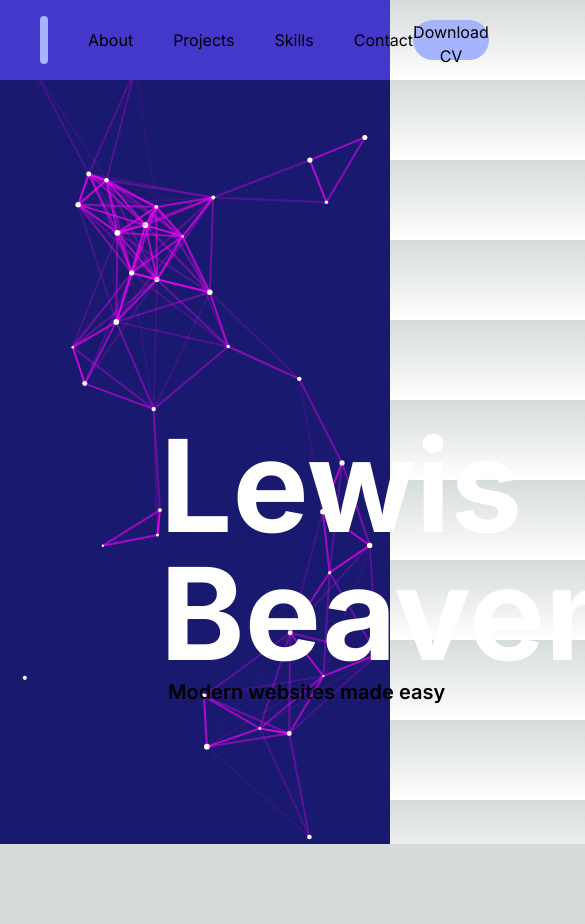
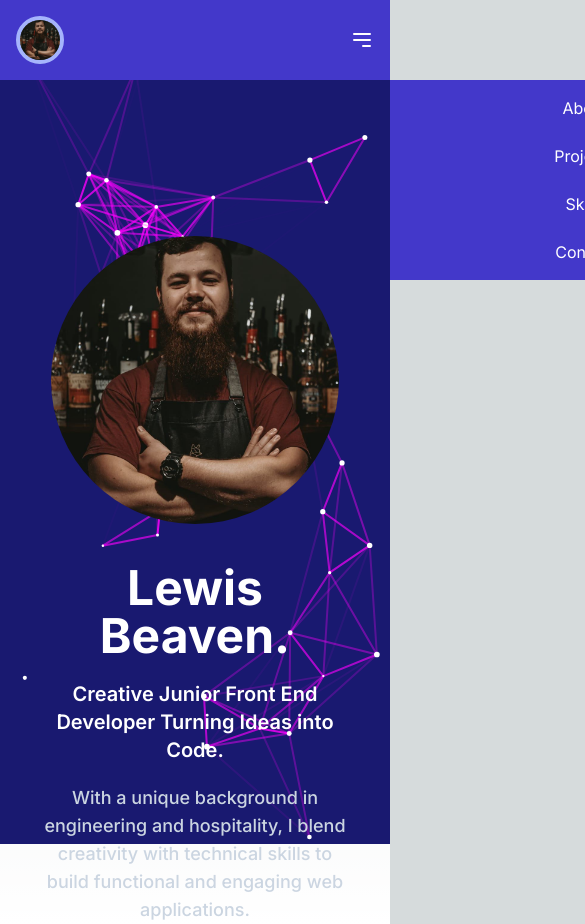
Before and after one commit to LewBeavenDev/Lewbeavendev-Portfolio, a Next.js app: page / in a window 390 px wide. Shown: the top 924 px of the page, 585 px wide, since content can reach past the window. Before the commit the page ends 844 px from the top, so only its background shows below. Built offline with nearby package versions, Linux system fonts and the light colour scheme.

Commit message:
added profile pic and text, and made everything responsive

```diff
--- a/components/Hero.tsx
+++ b/components/Hero.tsx
@@ -1,21 +1,41 @@
-import React from 'react'
+import React from 'react';
 import ParticlesComponent from './Particles';
-
-
+import profilePic from '../public/LewBeavenBar.jpg';
+import Image from 'next/image';
 
 const Hero = () => {
   return (
-    <div>
-      <div className='-z-10 absolute w-screen h-screen flex items-center justify-start pl-40' style={{marginTop: -80}}>
+    <div className="relative w-full h-screen flex flex-col-reverse md:flex-row items-center px-10">
+      {/* Background particles */}
+      <div className="absolute inset-0 -z-10">
         <ParticlesComponent />
-        <div className='pt-20 flex flex-col  h-40 w-120 absolute '>
-          <h1 className='text-white font-bold text-9xl'>Lewis Beaven</h1>
-          <p className='pl-2 text-xl font-semibold'>Modern websites made easy</p>
-        </div>
       </div>
 
+      {/* Text Content */}
+      <div className="flex flex-col justify-center space-y-5 z-10 text-center md:text-left">
+        <h1 className="text-white font-bold text-5xl md:text-7xl lg:text-9xl">Lewis Beaven.</h1>
+        <h2 className="text-xl md:text-2xl font-semibold text-white">
+          Creative Junior Front End Developer Turning Ideas into Code.
+        </h2>
+        <p className="text-slate-300 font-medium text-lg lg:w-2/3 md:text-xl">
+          With a unique background in engineering and hospitality, I blend creativity with technical
+          skills to build functional and engaging web applications.
+        </p>
+      </div>
+
+      {/* Profile Picture */}
+      <div className="z-10 flex justify-center mb-10 md:mb-0">
+        <Image
+          src={profilePic}
+          alt="Lewis Beaven Profile Picture"
+          className="rounded-full"
+          width={288} // Fixed width for medium and larger devices (72px * 4)
+          height={288} // Fixed height to maintain aspect ratio
+          priority // Optional: For better loading on the hero section
+        />
+      </div>
     </div>
-  )
-}
+  );
+};
 
-export default Hero
+export default Hero;
--- a/components/Navbar.tsx
+++ b/components/Navbar.tsx
@@ -1,7 +1,7 @@
-import React from 'react'
-import Image from 'next/image'
-import profilePic from '../public/LewBeavenBar.jpg'
-import { motion } from "framer-motion"
+import React, { useState } from 'react';
+import Image from 'next/image';
+import profilePic from '../public/LewBeavenBar.jpg';
+import { motion } from "framer-motion";
 
 const bounceAnimProps = () => ({
   whileHover: { scale: 1.1 },
@@ -9,37 +9,57 @@ const bounceAnimProps = () => ({
 });
 
 const Navbar = () => {
+  // State to handle mobile menu toggle
+  const [isMobileMenuOpen, setIsMobileMenuOpen] = useState(false);
+
+  // Function to toggle the mobile menu
+  const toggleMobileMenu = () => {
+    setIsMobileMenuOpen(!isMobileMenuOpen);
+  };
+
   return (
-    <nav className='w-screen h-20 bg-indigo-700 flex justify-between items-center'>
+    <nav className='w-screen h-20 bg-indigo-700 flex justify-between items-center px-4 md:px-10'>
+      {/* Profile Picture */}
       <div className='flex items-center'>
-        <div className='bg-slate-500 rounded-full border-4 border-indigo-300 flex items-center justify-center ml-10'>
-          <Image src={profilePic} alt='Author Picture' className='h-10 w-10 rounded-full'/>
+        <div className='bg-slate-500 rounded-full border-4 border-indigo-300 flex items-center justify-center'>
+          <Image src={profilePic} alt='Author Picture' className='h-10 w-10 rounded-full' />
         </div>
-        <ul className='flex justify-start gap-10 items-center pl-10'>
+      </div>
+
+      {/* Navigation Links */}
+      <ul className={`fixed top-20 right-0 w-full bg-indigo-700 flex flex-col items-center gap-6 py-4 text-white transition-transform duration-300 md:static md:flex md:flex-row md:w-auto md:py-0 md:bg-transparent md:text-white md:gap-6 ${isMobileMenuOpen ? 'translate-x-0' : 'translate-x-full'} md:translate-x-0`}>
         <motion.div {...bounceAnimProps()}>
-            <a href="#About">About</a>
+          <a href="#About" onClick={toggleMobileMenu}>About</a>
         </motion.div>
         <motion.div {...bounceAnimProps()}>
-            <a href="#Projects">Projects</a>
+          <a href="#Projects" onClick={toggleMobileMenu}>Projects</a>
         </motion.div>
         <motion.div {...bounceAnimProps()}>
-            <a href="#Skills">Skills</a>
+          <a href="#Skills" onClick={toggleMobileMenu}>Skills</a>
         </motion.div>
         <motion.div {...bounceAnimProps()}>
-            <a href="#Contact">Contact</a>
+          <a href="#Contact" onClick={toggleMobileMenu}>Contact</a>
         </motion.div>
+      </ul>
 
-        </ul>
-      </div>
+      {/* Download Button */}
       <motion.button
-        className='h-10 w-44 rounded-3xl bg-indigo-300 mr-10'
+        className='hidden md:block h-10 w-36 rounded-3xl bg-indigo-300 text-indigo-700 font-semibold'
         {...bounceAnimProps()}
       >
         Download CV
       </motion.button>
+
+      {/* Mobile Menu Toggle Button */}
+      <div className='flex md:hidden'>
+        <button className='text-white' onClick={toggleMobileMenu}>
+          <svg xmlns="http://www.w3.org/2000/svg" fill="none" viewBox="0 0 24 24" strokeWidth="2" stroke="currentColor" className="w-6 h-6">
+            <path strokeLinecap="round" strokeLinejoin="round" d="M4 6h16M4 12h16m-7 6h7" />
+          </svg>
+        </button>
+      </div>
     </nav>
   );
-}
+};
 
-
-export default Navbar
+export default Navbar;
```
Lines whose indentation alone changed are shown as unchanged.
